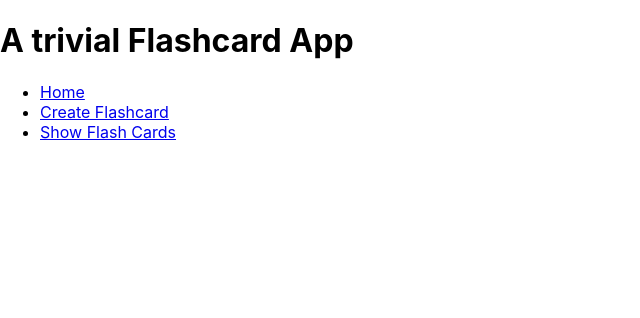
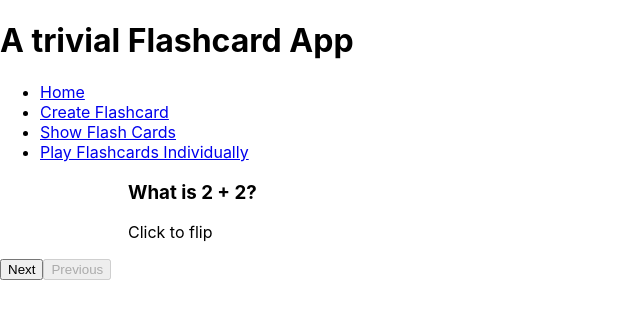
Before and after one commit to berniedovD/flashcards, a React (Create React App) app: page /play in a window 1280 px wide. Shown: the top 318 px of the page, without its empty margins (0-640 px from the left). Built offline with nearby package versions, Linux system fonts and the light colour scheme.

Commit message:
Added a screen which play the card individually

```diff
--- a/src/App.tsx
+++ b/src/App.tsx
@@ -1,6 +1,7 @@
 import React from "react";
 import { BrowserRouter as Router, Routes, Route, Link } from "react-router-dom";
 import FlashcardList from "./FlashCardList";
+import Flashcardplay from "./FlashCardPlay";
 
 const App: React.FC = () => {
   const flashcards = [
@@ -23,6 +24,9 @@ const App: React.FC = () => {
             <li>
               <Link to="/show">Show Flash Cards</Link>
             </li>
+            <li>
+              <Link to="/play">Play Flashcards Individually</Link>
+            </li>
           </ul>
         </nav>
 
@@ -33,6 +37,7 @@ const App: React.FC = () => {
             path="/show"
             element={<FlashcardList flashcards={flashcards}></FlashcardList>}
           ></Route>
+          <Route path="/play" element={<Flashcardplay flashcards={flashcards}/>}/>
         </Routes>
       </div>
     </Router>
--- a/src/FlashCardList.tsx
+++ b/src/FlashCardList.tsx
@@ -1,7 +1,7 @@
 import React from "react";
 import Flashcard from "./Flashcard";
 
-type FlashcardListProps = {
+export type FlashcardListProps = {
   flashcards: Array<{ question: string; answer: string }>;
 };
 
--- /dev/null
+++ b/src/FlashCardPlay.tsx
@@ -0,0 +1,19 @@
+import React, {useState} from "react";
+import Flashcard from "./Flashcard";
+import {FlashcardListProps} from "./FlashCardList";
+
+const Flashcardplay: React.FC<FlashcardListProps> = ({flashcards}) => {
+   const [card, setCard] = useState<number>(0);
+   return(
+      <div>
+        <Flashcard
+           term={flashcards[card].question}
+           definition={flashcards[card].answer}
+        />
+        <button disabled={card==(flashcards.length-1)} onClick={() => setCard(card+1)}>Next</button>
+        <button disabled={card==0} onClick={() => setCard(card-1)}>Previous</button>
+      </div>
+   )
+}
+
+export default Flashcardplay;
```
Also changed, not shown: 1 other file (tests, documents, lock files or other folders).
